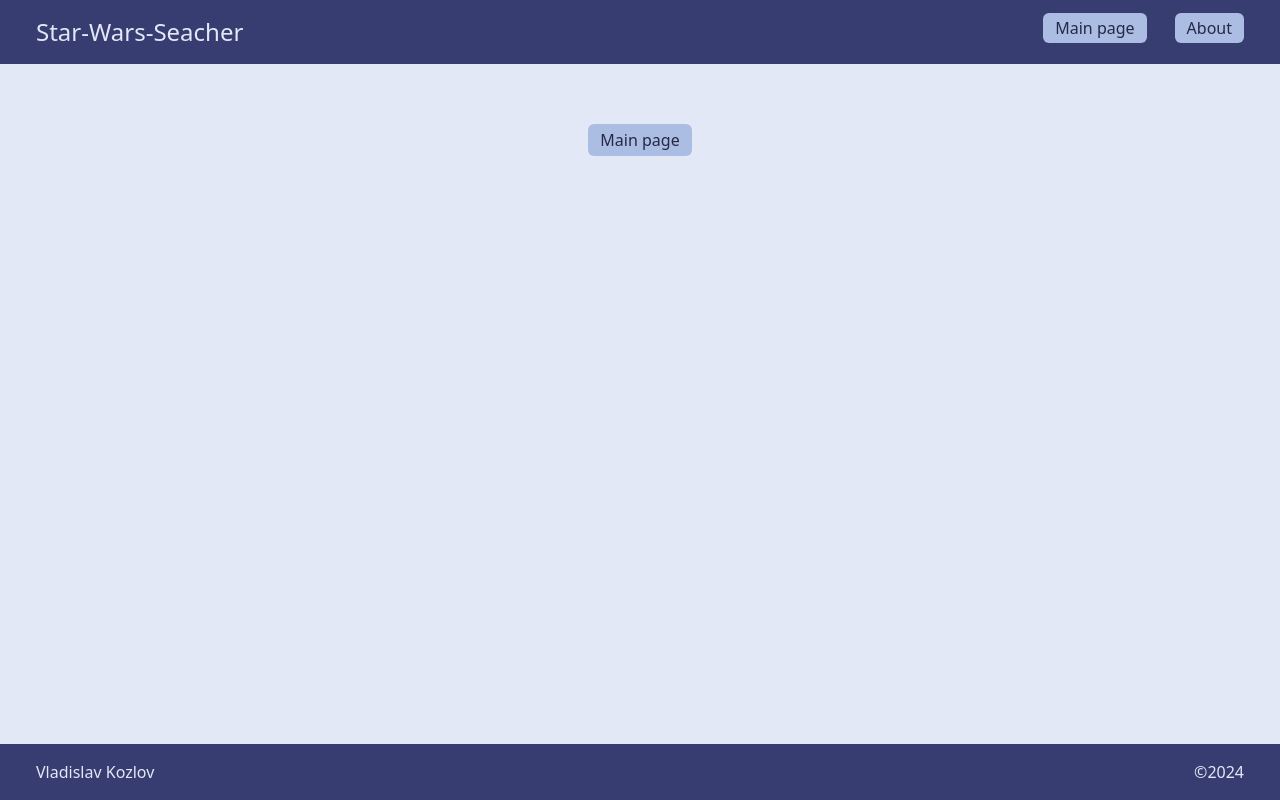
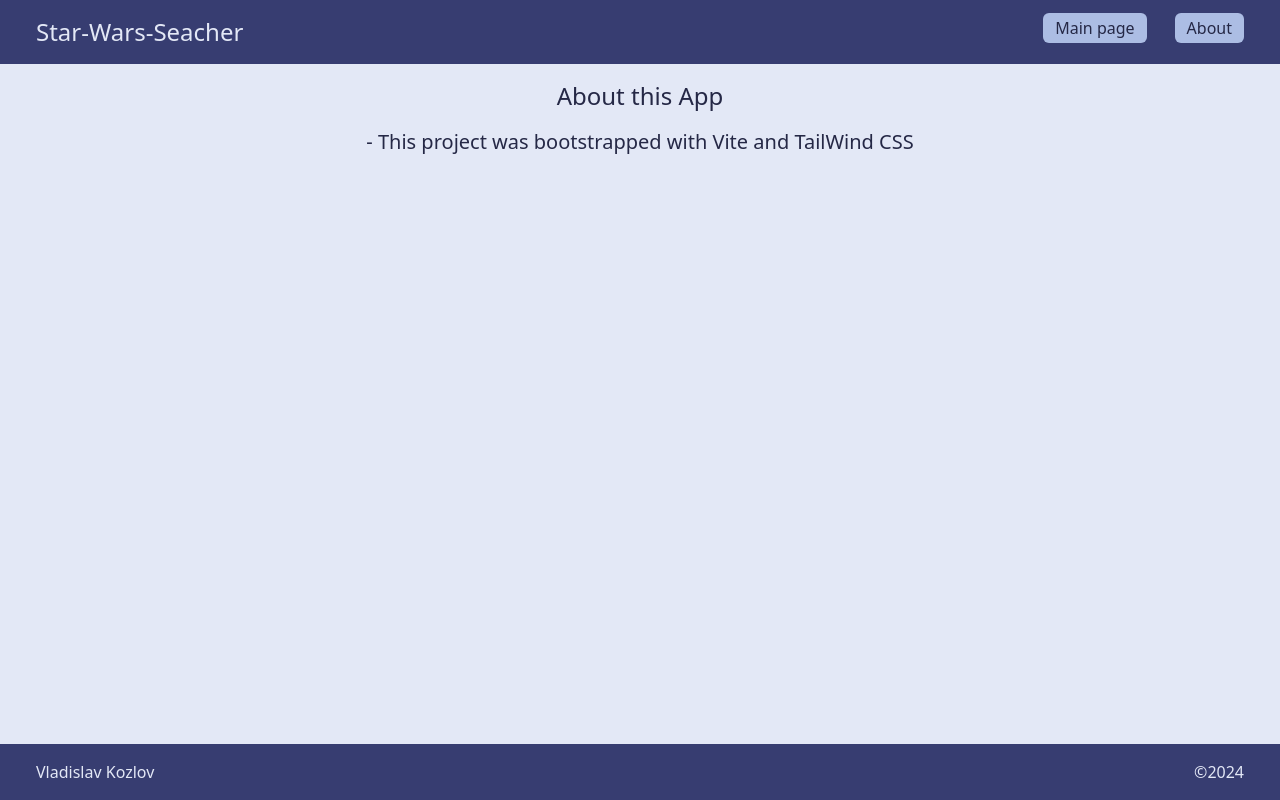
Before and after one commit to VEKozlov111/Star-Wars-Searcher, a React (Vite) app: page /about in a window 1280 px wide. Built offline with nearby package versions, Linux system fonts and the light colour scheme.

Commit message:
feat: add About page

```diff
--- a/src/App.tsx
+++ b/src/App.tsx
@@ -1,6 +1,7 @@
 import React from "react";
 import Header from "./components/Header";
 import Footer from "./components/Footer";
+import About from "./pages/About";
 import NotFoundPage from "./pages/NotFoundPage";
 import { Routes, Route } from "react-router-dom";
 import Main from "./pages/Main";
@@ -14,6 +15,7 @@ function App() {
         <Routes>
           <Route path="/" element={<Main />} />
           <Route path="/*" element={<NotFoundPage />} />
+          <Route path="/about" element={<About />} />
         </Routes>
       </main>
       <Footer />
--- /dev/null
+++ b/src/pages/About.tsx
@@ -0,0 +1,13 @@
+function About() {
+  return (
+    <div className="flex flex-col gap-4 items-center">
+      <h1 className="text-color3 text-2xl">About this App</h1>
+      <ul>
+        <li className="text-color3 text-xl">
+          - This project was bootstrapped with Vite and TailWind CSS
+        </li>
+      </ul>
+    </div>
+  );
+}
+export default About;
```
